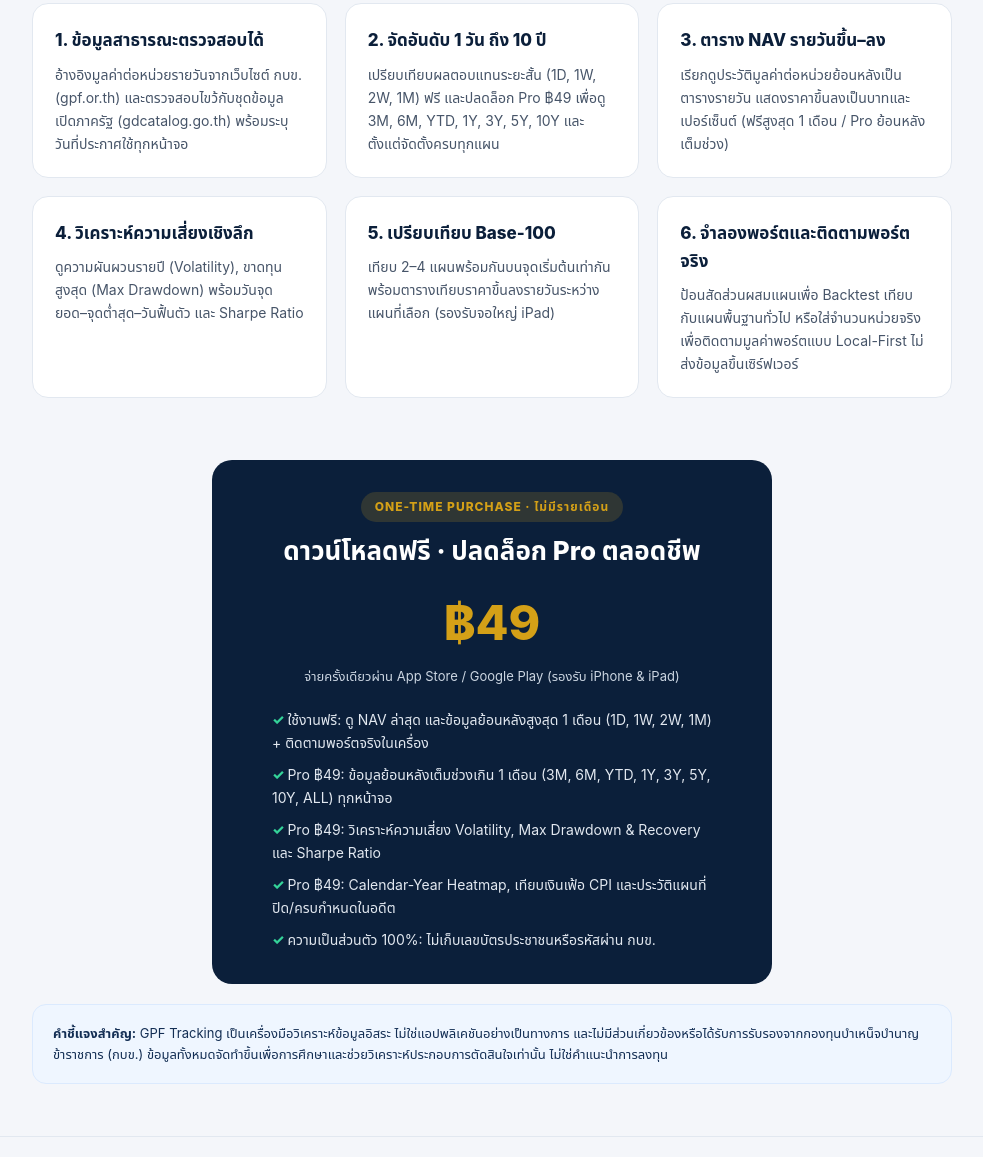
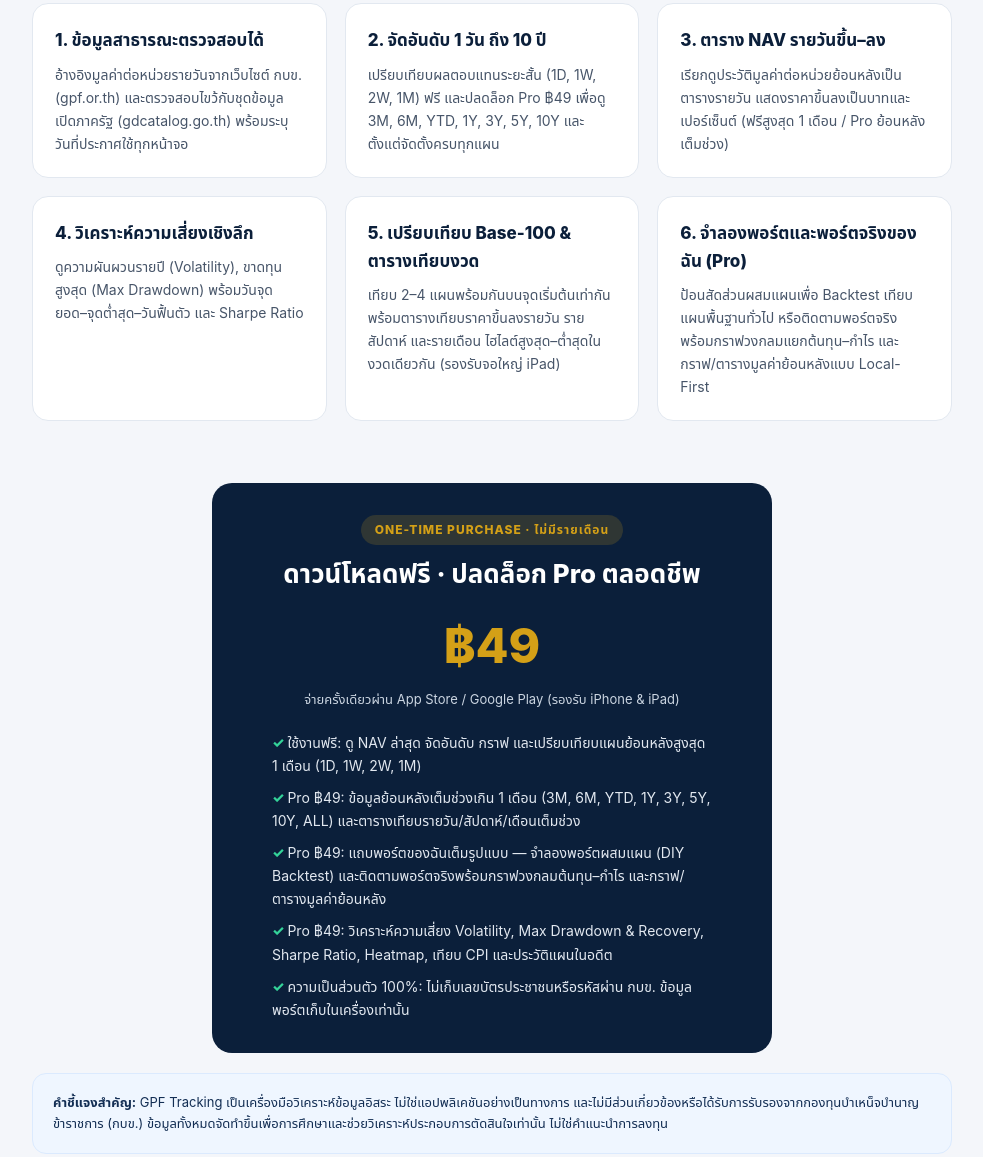
Before and after one commit to tokoshiope/gpf-intelligence-web, a plain HTML site: page index.html in a window 1280 px wide. Shown: the part 738-1895 px from the top of the page, without its empty margins (148-1131 px from the left). Drawn offline with Linux system fonts and the light colour scheme; no server answers.

Commit message:
Update index.html and terms.html: align Free/Pro scope with DEC-015 (Pro-only Portfolio, multi-period tables & charts)

```diff
--- a/index.html
+++ b/index.html
@@ -160,12 +160,12 @@
           <p>ดูความผันผวนรายปี (Volatility), ขาดทุนสูงสุด (Max Drawdown) พร้อมวันจุดยอด–จุดต่ำสุด–วันฟื้นตัว และ Sharpe Ratio</p>
         </div>
         <div class="card">
-          <h3>5. เปรียบเทียบ Base-100</h3>
-          <p>เทียบ 2–4 แผนพร้อมกันบนจุดเริ่มต้นเท่ากัน พร้อมตารางเทียบราคาขึ้นลงรายวันระหว่างแผนที่เลือก (รองรับจอใหญ่ iPad)</p>
+          <h3>5. เปรียบเทียบ Base-100 &amp; ตารางเทียบงวด</h3>
+          <p>เทียบ 2–4 แผนพร้อมกันบนจุดเริ่มต้นเท่ากัน พร้อมตารางเทียบราคาขึ้นลงรายวัน รายสัปดาห์ และรายเดือน ไฮไลต์สูงสุด–ต่ำสุดในงวดเดียวกัน (รองรับจอใหญ่ iPad)</p>
         </div>
         <div class="card">
-          <h3>6. จำลองพอร์ตและติดตามพอร์ตจริง</h3>
-          <p>ป้อนสัดส่วนผสมแผนเพื่อ Backtest เทียบกับแผนพื้นฐานทั่วไป หรือใส่จำนวนหน่วยจริงเพื่อติดตามมูลค่าพอร์ตแบบ Local-First ไม่ส่งข้อมูลขึ้นเซิร์ฟเวอร์</p>
+          <h3>6. จำลองพอร์ตและพอร์ตจริงของฉัน (Pro)</h3>
+          <p>ป้อนสัดส่วนผสมแผนเพื่อ Backtest เทียบแผนพื้นฐานทั่วไป หรือติดตามพอร์ตจริงพร้อมกราฟวงกลมแยกต้นทุน–กำไร และกราฟ/ตารางมูลค่าย้อนหลังแบบ Local-First</p>
         </div>
       </div>
     </div>
@@ -179,11 +179,11 @@
         <div class="price-tag">฿49</div>
         <p style="font-size: 13px; color: #CBD5E1;">จ่ายครั้งเดียวผ่าน App Store / Google Play (รองรับ iPhone &amp; iPad)</p>
         <ul>
-          <li>ใช้งานฟรี: ดู NAV ล่าสุด และข้อมูลย้อนหลังสูงสุด 1 เดือน (1D, 1W, 2W, 1M) + ติดตามพอร์ตจริงในเครื่อง</li>
-          <li>Pro ฿49: ข้อมูลย้อนหลังเต็มช่วงเกิน 1 เดือน (3M, 6M, YTD, 1Y, 3Y, 5Y, 10Y, ALL) ทุกหน้าจอ</li>
-          <li>Pro ฿49: วิเคราะห์ความเสี่ยง Volatility, Max Drawdown &amp; Recovery และ Sharpe Ratio</li>
-          <li>Pro ฿49: Calendar-Year Heatmap, เทียบเงินเฟ้อ CPI และประวัติแผนที่ปิด/ครบกำหนดในอดีต</li>
-          <li>ความเป็นส่วนตัว 100%: ไม่เก็บเลขบัตรประชาชนหรือรหัสผ่าน กบข.</li>
+          <li>ใช้งานฟรี: ดู NAV ล่าสุด จัดอันดับ กราฟ และเปรียบเทียบแผนย้อนหลังสูงสุด 1 เดือน (1D, 1W, 2W, 1M)</li>
+          <li>Pro ฿49: ข้อมูลย้อนหลังเต็มช่วงเกิน 1 เดือน (3M, 6M, YTD, 1Y, 3Y, 5Y, 10Y, ALL) และตารางเทียบรายวัน/สัปดาห์/เดือนเต็มช่วง</li>
+          <li>Pro ฿49: แถบพอร์ตของฉันเต็มรูปแบบ — จำลองพอร์ตผสมแผน (DIY Backtest) และติดตามพอร์ตจริงพร้อมกราฟวงกลมต้นทุน–กำไร และกราฟ/ตารางมูลค่าย้อนหลัง</li>
+          <li>Pro ฿49: วิเคราะห์ความเสี่ยง Volatility, Max Drawdown &amp; Recovery, Sharpe Ratio, Heatmap, เทียบ CPI และประวัติแผนในอดีต</li>
+          <li>ความเป็นส่วนตัว 100%: ไม่เก็บเลขบัตรประชาชนหรือรหัสผ่าน กบข. ข้อมูลพอร์ตเก็บในเครื่องเท่านั้น</li>
         </ul>
       </div>
 
```
Also changed, not shown: terms.html (+1 -1 lines).
